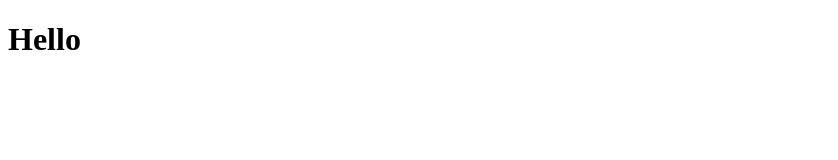
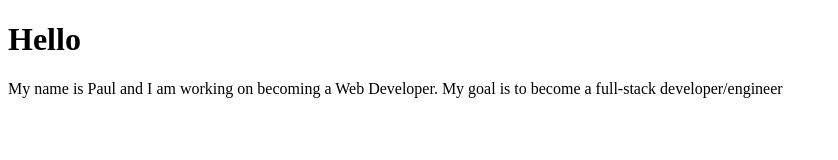
Before and after one commit to phouseWD/portfolio, a plain HTML site: page index.html in a window 1280 px wide. Shown: the whole page, without its empty margins (0-838 px from the left). Drawn offline with Linux system fonts and the light colour scheme.

Commit message:
Additional content added

```diff
--- a/index.html
+++ b/index.html
@@ -7,6 +7,10 @@
   </head>
   <body>
     <h1>Hello</h1>
+    <p>
+      My name is Paul and I am working on becoming a Web Developer. My goal is
+      to become a full-stack developer/engineer
+    </p>
   </body>
 </html>
 
```
